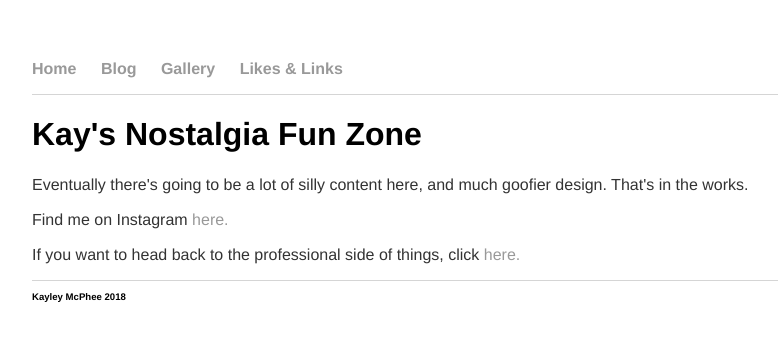
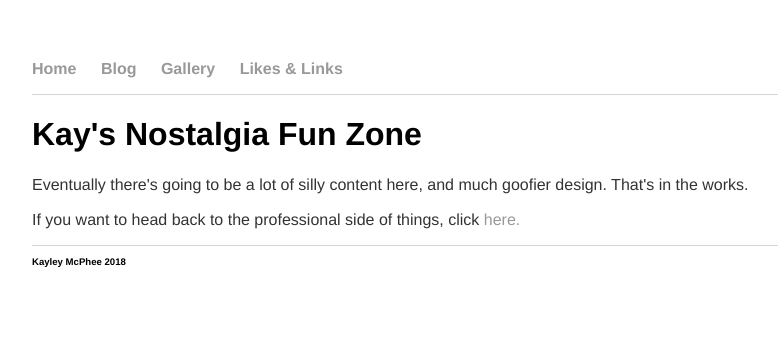
Before and after one commit to kayleymcphee/kayleymcphee.github.io, a Jekyll site: the page built from fun/index.html, in a window 1280 px wide. Shown: the top 341 px of the page, without its empty margins (64-842 px from the left). Built offline with Jekyll 4.4.1, drawn with Linux system fonts in a browser that asks for light colours.

Commit message:
Update index.html

```diff
--- a/fun/index.html
+++ b/fun/index.html
@@ -6,6 +6,5 @@ title: Kay's Nostalgia Fun Zone
 <div class="blurb">
         <h1>Kay's Nostalgia Fun Zone</h1>
 	<p>Eventually there's going to be a lot of silly content here, and much goofier design. That's in the works.</p>
-	<p>Find me on Instagram <a href="https://www.instagram.com/kaymcph/">here.</a></p>
 	<p>If you want to head back to the professional side of things, click <a href="https://kayleymcphee.com/index.html">here.</a></p>
 </div><!-- /.blurb -->
```
